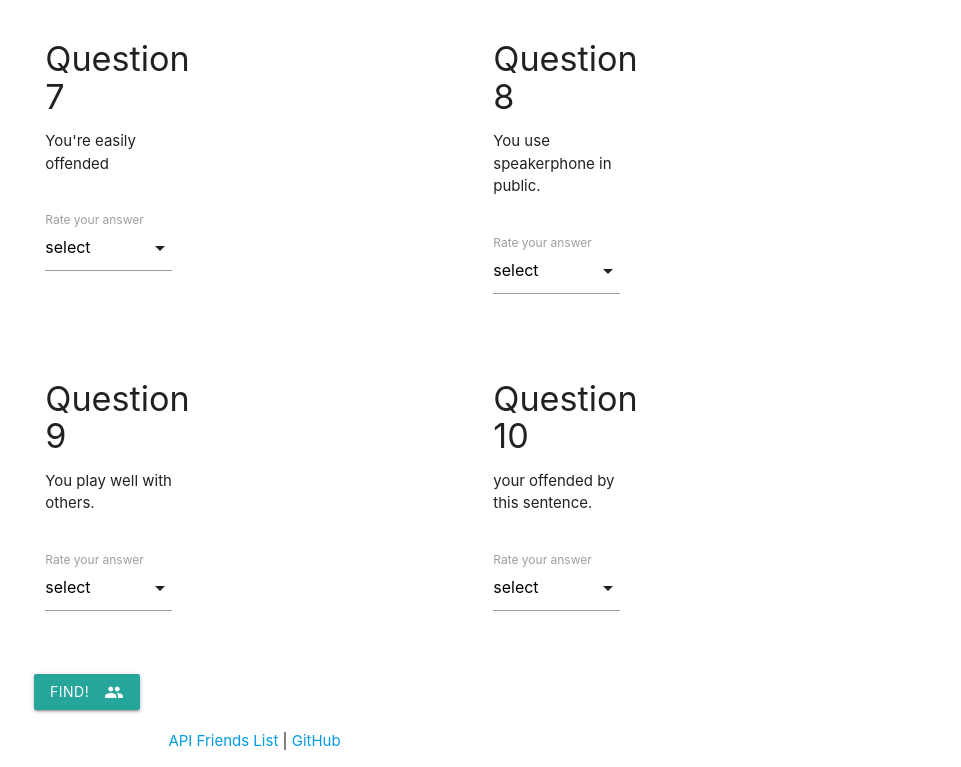
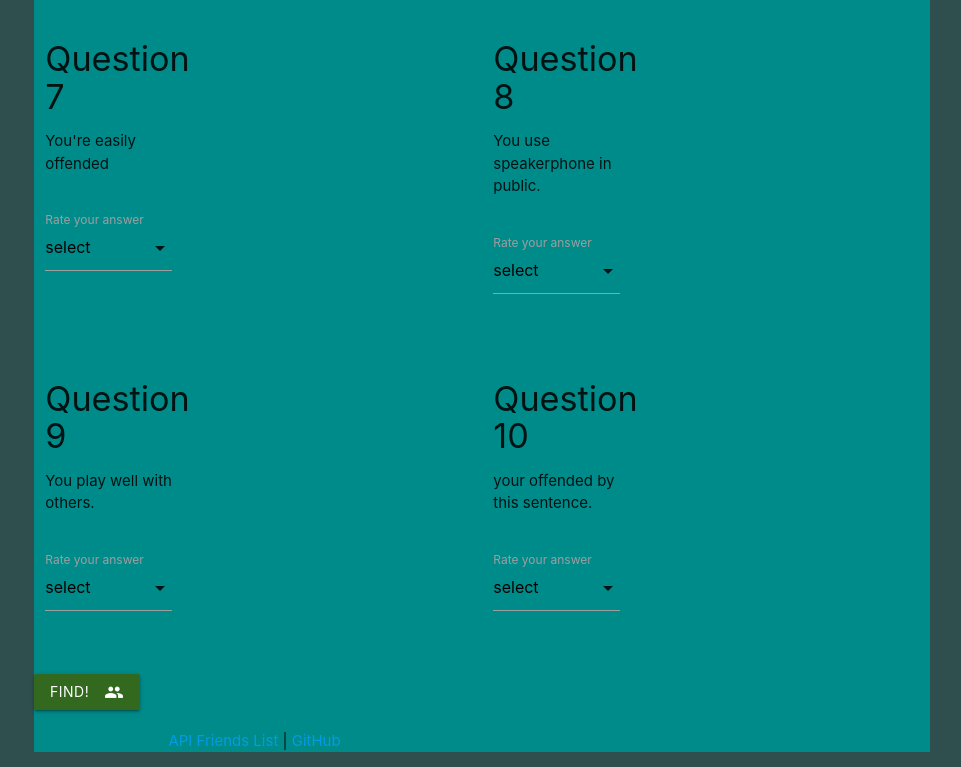
Before and after one commit to Jhint24/friend-finder, a website: page app/public/survey.html in a window 1280 px wide. Shown: the part 1562-2329 px from the top of the page, without its empty margins (158-1119 px from the left). Drawn offline with nearby package versions, Linux system fonts and the light colour scheme.

Commit message:
logic complete, needs style

```diff
--- a/app/public/survey.html
+++ b/app/public/survey.html
@@ -14,9 +14,9 @@
     <link rel="stylesheet" href="https://cdnjs.cloudflare.com/ajax/libs/materialize/1.0.0-beta/css/materialize.min.css">
 </head>
 
-<body>
+<body style="background-color: darkslategray">
     <!--<body style="background-image: url(../style/love.jpg)">-->
-    <div class="container">
+    <div class="container" style="background-color: darkcyan">
         <div class="row">
             <div class="col s12" style="text-align: center">
                 <h2>Survey Questions</h2>
@@ -268,7 +268,7 @@
         </form>
         </div>
         <div class="row" style="text-align: left">
-            <button data-target="modal1" class="btn waves-effect waves-light submit btn modal-trigger" type="button" name="action">Find!
+            <button data-target="modal1" class="btn waves-effect waves-light submit btn modal-trigger #33691e light-green darken-4" type="button" name="action">Find!
                 <i class="material-icons right">people</i>
             </button>
         </div>
```
Also changed, not shown: app/public/home.html (+3 -3 lines), app/public/assets/love.jpg (renamed from app/style/love.jpg).
